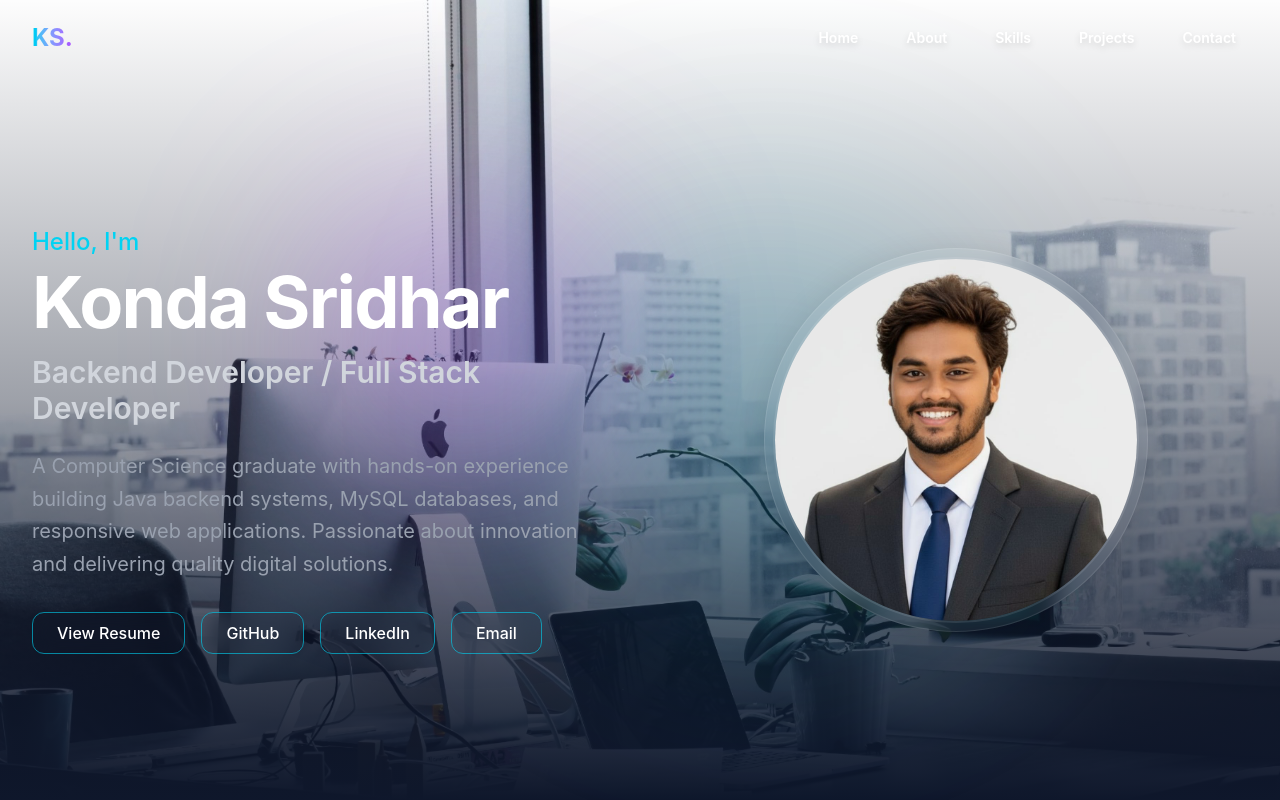
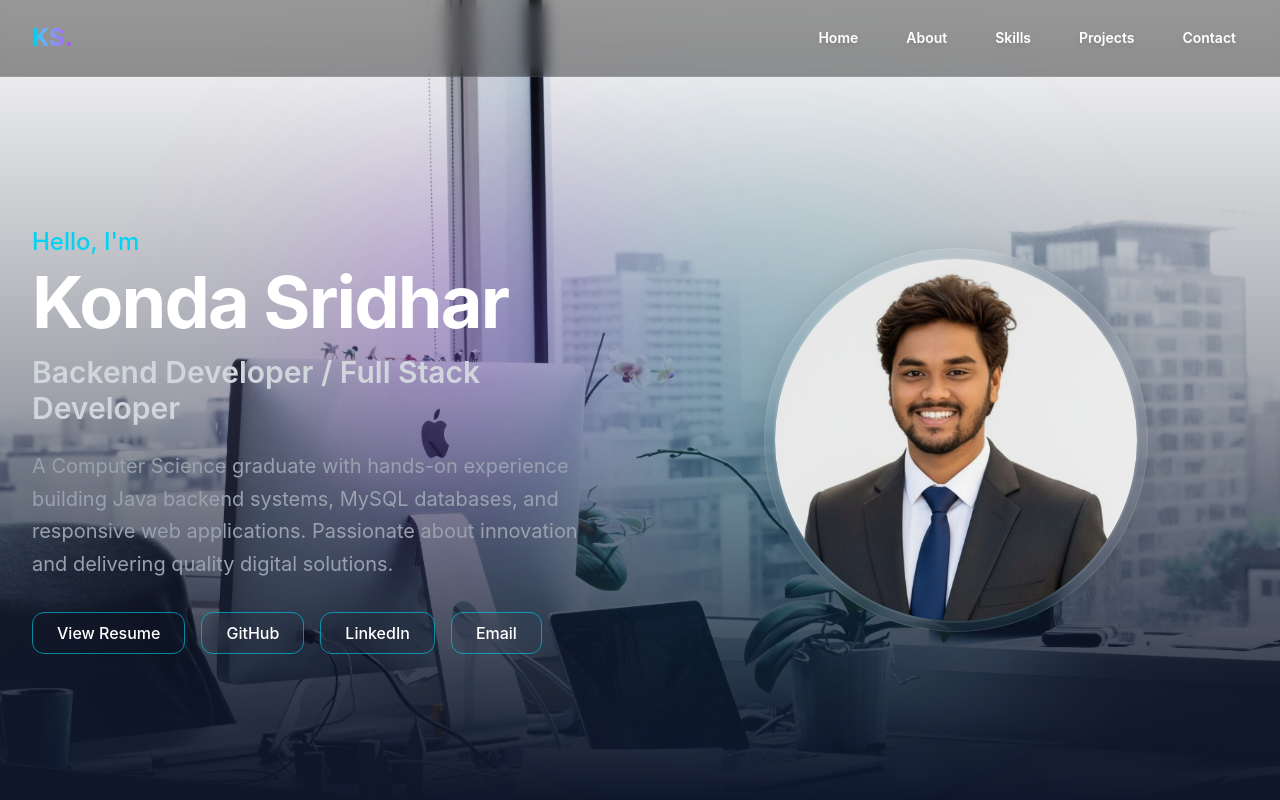
Before and after one commit to sridhar56556/My_Portfolio, a React (Vite) app: page / in a window 1280 px wide. Shown: the top 800 px of the page. Built offline with nearby package versions, Linux system fonts and the light colour scheme.

Commit message:
Fix Navbar text contrast with dark blur

```diff
--- a/src/components/Navbar.jsx
+++ b/src/components/Navbar.jsx
@@ -23,7 +23,7 @@ const Navbar = () => {
   }, []);
 
   return (
-    <nav className={`fixed w-full z-50 transition-all duration-300 ${scrolled ? 'glass py-3' : 'bg-transparent py-5'}`}>
+    <nav className={`fixed w-full z-50 transition-all duration-300 ${scrolled ? 'glass py-3' : 'bg-black/40 backdrop-blur-sm py-5 border-b border-white/10'}`}>
       <div className="max-w-7xl mx-auto px-4 sm:px-6 lg:px-8">
         <div className="flex items-center justify-between">
           <div className="flex-shrink-0">
```
